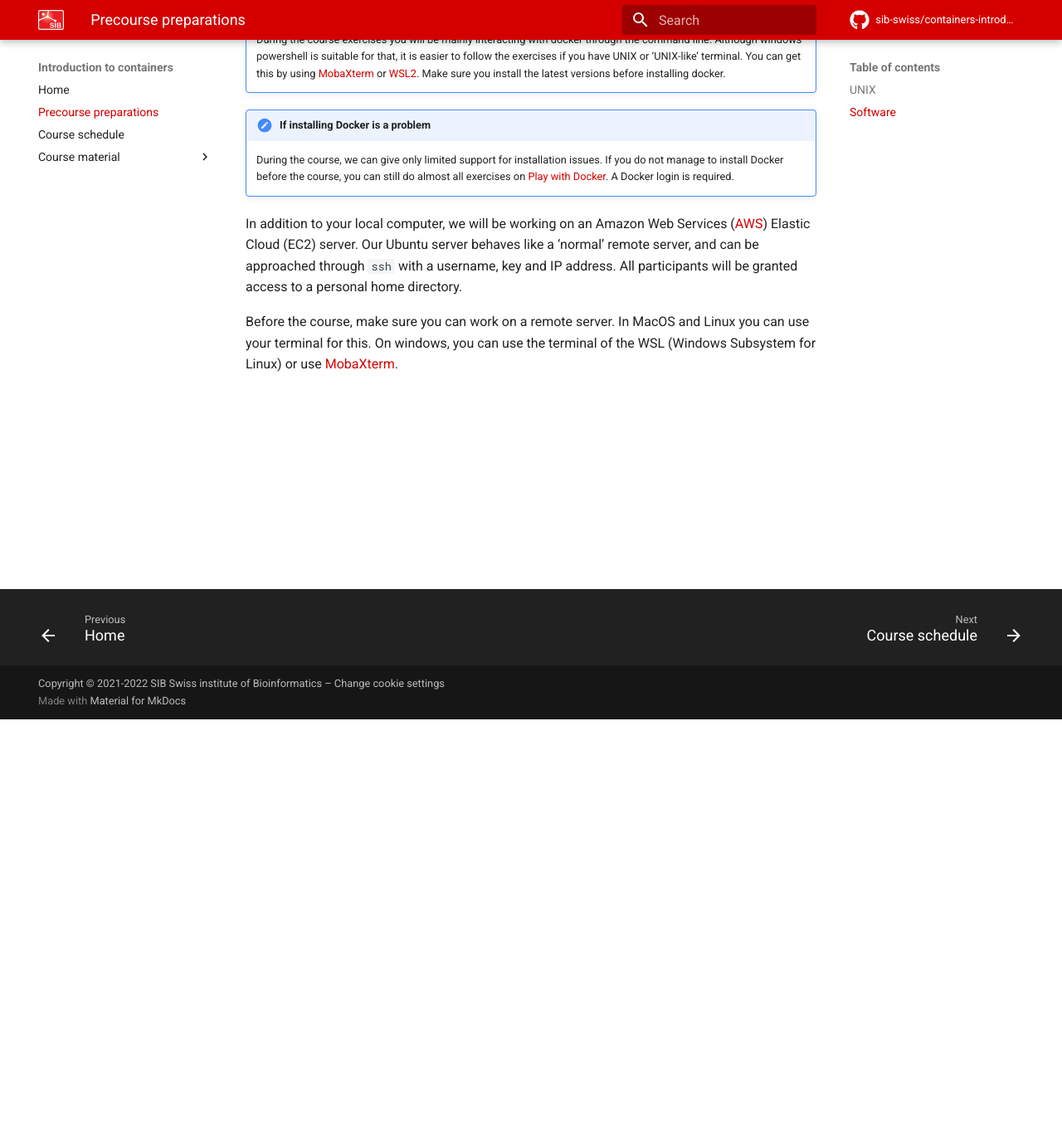
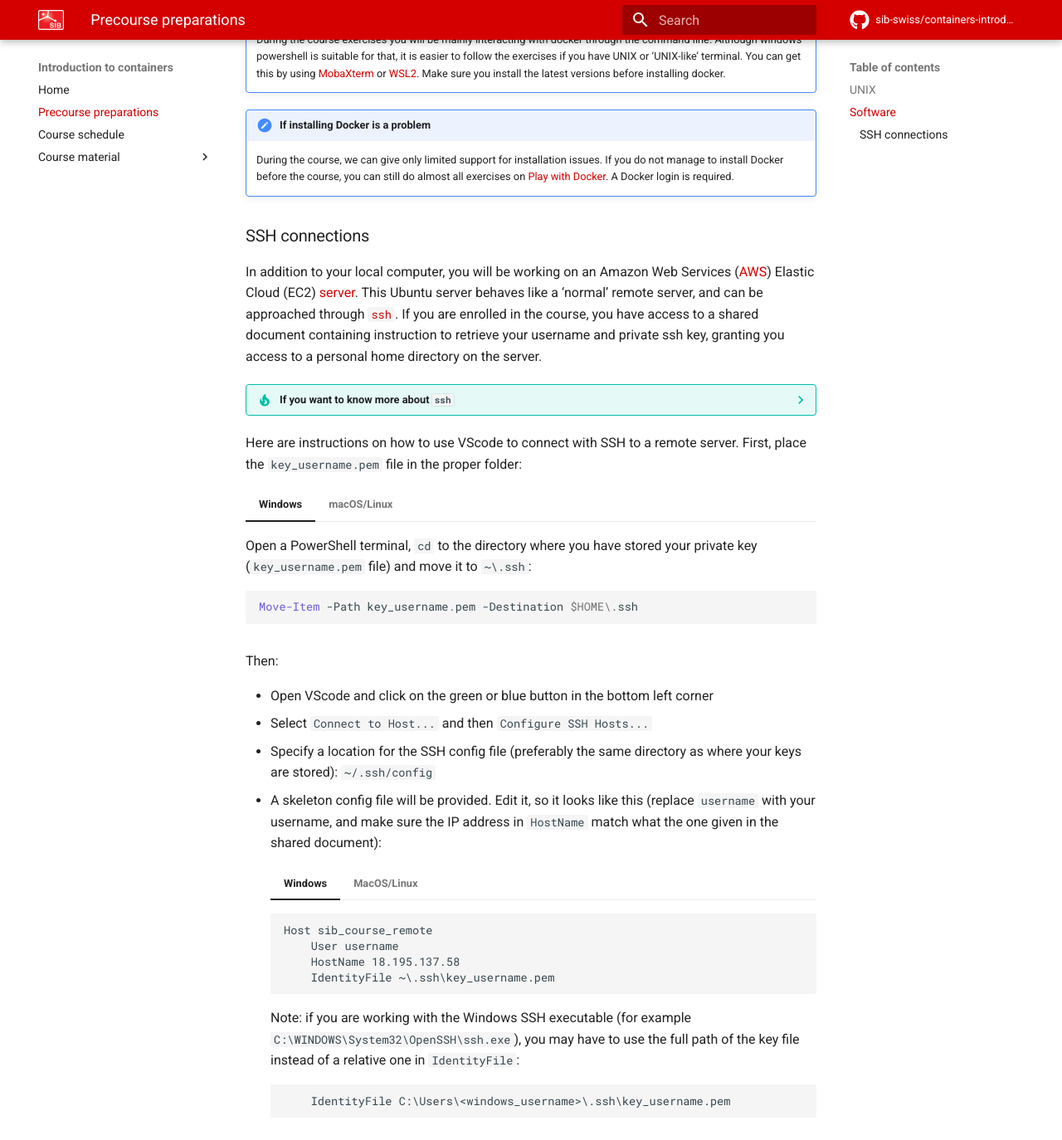
Before and after one commit to sib-swiss/containers-introduction-training, an MkDocs documentation site: the page built from docs/precourse.md, in a window 1280 px wide and 1400 px high, scrolled down 533 px. Shown: the top 1374 px of the window at 83% size. Built offline with MkDocs 1.6.1 and Material for MkDocs 9.7.7, drawn with Linux system fonts in a browser that asks for light colours; comment, search, counter and statistics services are not loaded; the version menu is left out; some of the changed text lies outside the part shown.

Commit message:
Update SSH instructions

````diff
--- a/docs/precourse.md
+++ b/docs/precourse.md
@@ -1,7 +1,7 @@
 
 ## UNIX
 
-As is stated in the course prerequisites at the [announcement web page](https://www.sib.swiss/training/course/20210413_DOCK). We expect participants to have a basic understanding of working with the command line on UNIX-based systems. You can test your UNIX skills with a quiz [here](https://docs.google.com/forms/d/e/1FAIpQLSd2BEWeOKLbIRGBT_aDEGPce1FOaVYBbhBiaqcaHoBKNB27MQ/viewform?usp=sf_link). If you don't have experience with UNIX command line, or if you're unsure whether you meet the prerequisites, follow our [online UNIX tutorial](https://edu.sib.swiss/pluginfile.php/2878/mod_resource/content/4/couselab-html/content.html).
+As is stated in the course prerequisites at the [announcement web page](https://www.sib.swiss/training/course/20251009_DOCK). We expect participants to have a basic understanding of working with the command line on UNIX-based systems. You can test your UNIX skills with a quiz [here](https://docs.google.com/forms/d/e/1FAIpQLSd2BEWeOKLbIRGBT_aDEGPce1FOaVYBbhBiaqcaHoBKNB27MQ/viewform?usp=sf_link). If you don't have experience with UNIX command line, or if you're unsure whether you meet the prerequisites, follow our [online UNIX tutorial](https://edu.sib.swiss/pluginfile.php/2878/mod_resource/content/4/couselab-html/content.html).
 
 ## Software
 
@@ -13,6 +13,66 @@ Install Docker on your local computer and create an account on [dockerhub](https
 !!! note "If installing Docker is a problem"
     During the course, we can give only limited support for installation issues. If you do not manage to install Docker before the course, you can still do almost all exercises on [Play with Docker](https://labs.play-with-docker.com/). A Docker login is required.
 
-In addition to your local computer, we will be working on an Amazon Web Services ([AWS](https://aws.amazon.com/]))  Elastic Cloud (EC2) server. Our Ubuntu server behaves like a 'normal' remote server, and can be approached through `ssh` with a username, key and IP address. All participants will be granted access to a personal home directory.
+### SSH connections
 
-Before the course, make sure you can work on a remote server. In MacOS and Linux you can use your terminal for this. On windows, you can use the terminal of the WSL (Windows Subsystem for Linux) or use [MobaXterm](https://mobaxterm.mobatek.net/ "get MobaXterm").
+In addition to your local computer, you will be working on an Amazon Web Services ([AWS](https://aws.amazon.com/)) Elastic Cloud (EC2) [server](https://aws.amazon.com/ec2/). This Ubuntu server behaves like a 'normal' remote server, and can be approached through [`ssh`](https://man7.org/linux/man-pages/man1/ssh.1.html). If you are enrolled in the course, you have access to a shared document containing instruction to retrieve your username and private ssh key, granting you access to a personal home directory on the server.
+
+??? tip "If you want to know more about `ssh`"
+    If you are not familiar with `ssh`, you can check the [Heidelberg University tutorial](https://zah.uni-heidelberg.de/it-guide/ssh-tutorial-linux) for information on how to set it up and use it.
+
+Here are instructions on how to use VScode to connect with SSH to a remote server. First, place the `key_username.pem` file in the proper folder:
+
+=== "Windows"
+    Open a PowerShell terminal, `cd` to the directory where you have stored your private key (`key_username.pem` file) and move it to `~\.ssh`:
+    ```powershell
+    Move-Item -Path key_username.pem -Destination $HOME\.ssh
+    ```
+
+=== "macOS/Linux"
+    Open a terminal, `cd` to the directory where you have stored your private key (`key_username.pem` file), change the permissions of the key file and move it to `~/.ssh`:
+    ```sh
+    chmod 400 key_username.pem
+    mv key_username.pem ~/.ssh
+    ```
+
+Then:
+
+* Open VScode and click on the green or blue button in the bottom left corner
+* Select `Connect to Host...` and then `Configure SSH Hosts...`
+* Specify a location for the SSH config file (preferably the same directory as where your keys are stored): `~/.ssh/config`
+* A skeleton config file will be provided. Edit it, so it looks like this (replace `username` with your username, and make sure the IP address in `HostName` match what the one given in the shared document):
+
+    === "Windows"
+        ```
+        Host sib_course_remote
+            User username
+            HostName 18.195.137.58
+            IdentityFile ~\.ssh\key_username.pem
+        ```
+        Note: if you are working with the Windows SSH executable (for example `C:\WINDOWS\System32\OpenSSH\ssh.exe`), you may have to use the full path of the key file instead of a relative one in `IdentityFile`:
+        ```
+            IdentityFile C:\Users\<windows_username>\.ssh\key_username.pem
+        ```
+    === "MacOS/Linux"
+        ```
+        Host sib_course_remote
+            User username
+            HostName 18.195.137.58
+            IdentityFile ~/.ssh/key_username.pem
+        ```
+
+Finally:
+
+* Save and close the config file
+* Click again on the green or blue button in the bottom left corner
+* Select `Connect to Host...`, and then `sib_course_remote`. You will be asked which operating system is used on the remote. Choose `Linux`
+
+You can also find a video tutorial below:
+<iframe width="560" height="315" src="https://www.youtube.com/embed/cOopQQIL8JU" title="YouTube video player" frameborder="0" allow="accelerometer; autoplay; clipboard-write; encrypted-media; gyroscope; picture-in-picture" allowfullscreen></iframe>
+
+??? info "If you are not working with VScode"
+    If you are not working with VScode, you can login to the remote server with the following command in a terminal:
+    ```sh
+    ssh -i key_username.pem username@18.195.137.58
+    ```
+    If you want to edit files directly on the server, you can mount a directory with `sshfs`.
--- a/mkdocs.yml
+++ b/mkdocs.yml
@@ -37,7 +37,7 @@ extra:
     site_id: 220
 
 copyright: >
-  Copyright &copy; 2021-2022 SIB Swiss institute of Bioinformatics –
+  Copyright &copy; 2021-2025 SIB Swiss institute of Bioinformatics –
   <a href="#__consent">Change cookie settings</a>
 
 # Repository
````
Also changed, not shown: docs/index.md (+8 -4 lines).
